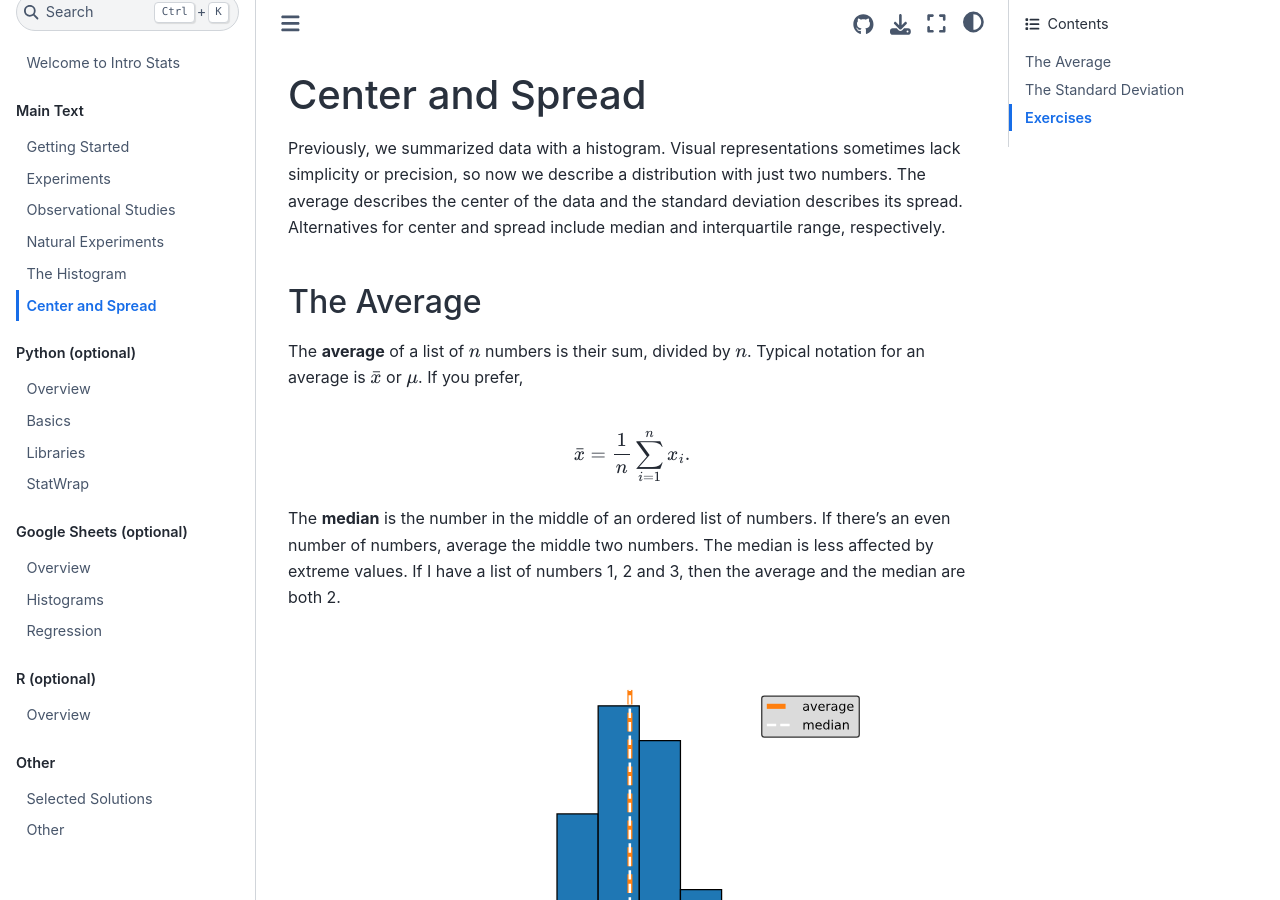
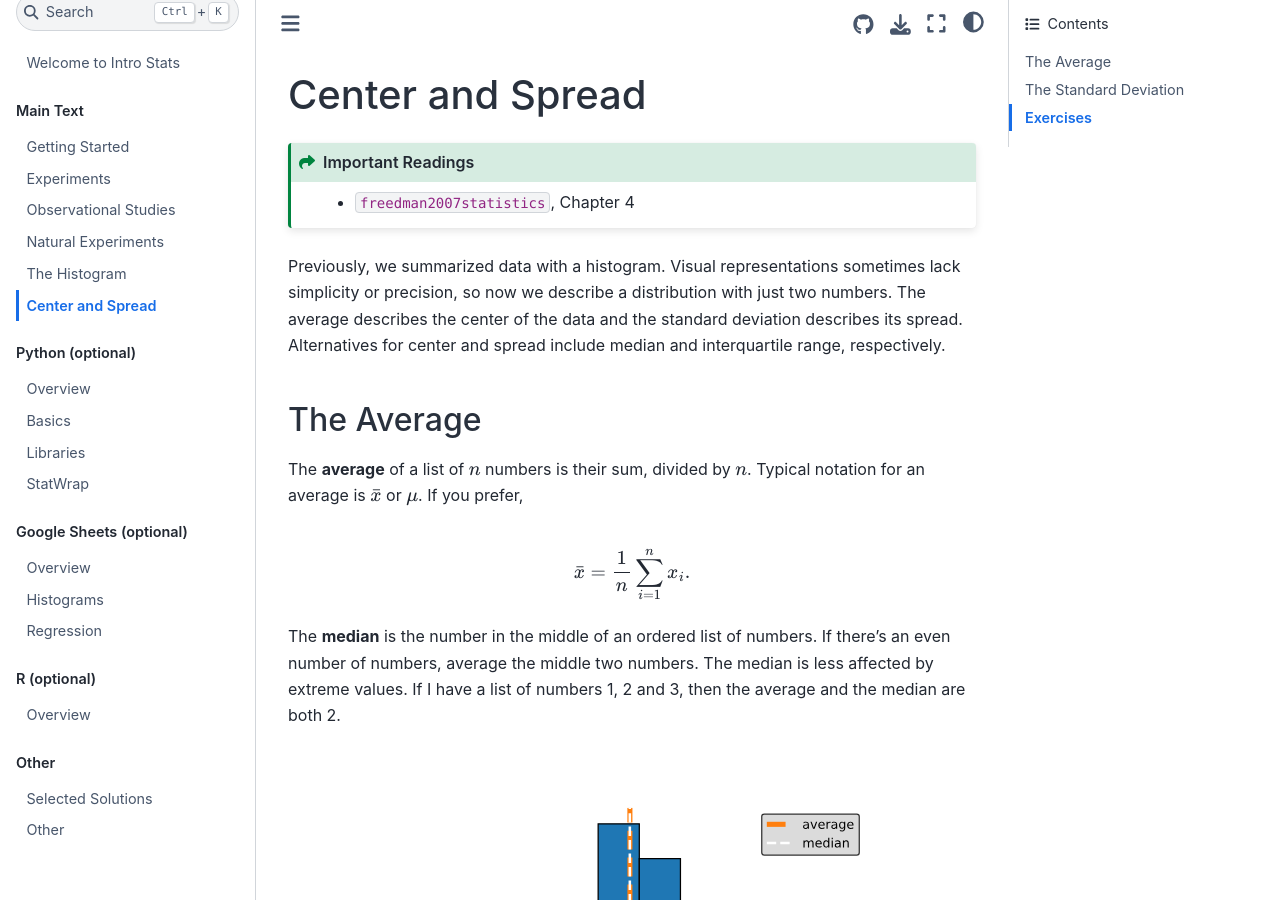
Before and after one commit to alexanderthclark/Stats1101, a Jupyter Book: the page built from book/centerspread.md, in a window 1280 px wide and 900 px high. Built offline with Jupyter Book 1.0.4 settings and Sphinx 7.4.7 and the Sphinx Book theme 1.1.4, drawn with Linux system fonts in a browser that asks for light colours; pages that are not in the unit, such as notebooks, are missing from menus; cross-references to code outside the pages are shown as plain code.

Commit message:
readings

````diff
--- a/book/centerspread.md
+++ b/book/centerspread.md
@@ -1,5 +1,10 @@
 (center_and_spread)=
 # Center and Spread
+
+```{admonition} Important Readings
+:class: seealso
+- {cite}`freedman2007statistics`, Chapter 4
+```
 
 Previously, we summarized data with a histogram. Visual representations sometimes lack simplicity or precision, so now we describe a distribution with just two numbers. The average describes the center of the data and the standard deviation describes its spread. Alternatives for center and spread include median and interquartile range, respectively.
 
````
Also changed, not shown: 3 other files.
